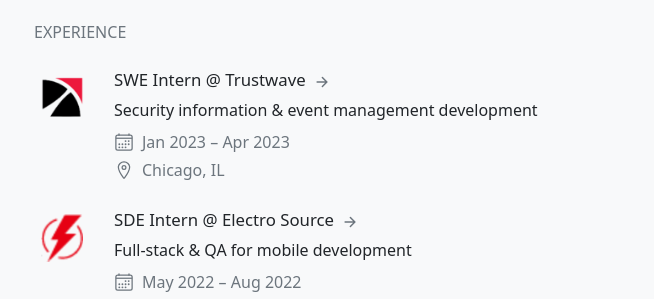
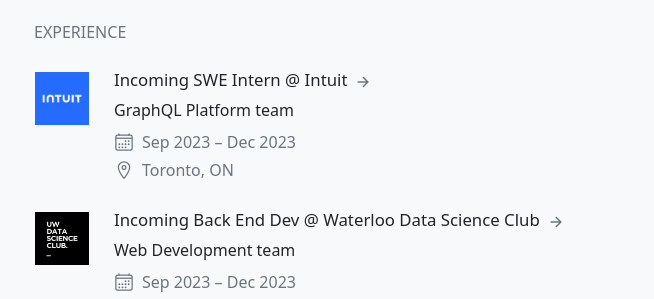
Before and after one commit to rohanxminocha/rohanxminocha.github.io, a React (Create React App) app: page / in a window 1280 px wide. Shown: the part 634-933 px from the top of the page, without its empty margins (298-952 px from the left). Built offline with nearby package versions, Linux system fonts and the light colour scheme.

Commit message:
Add files via upload

```diff
--- a/src/App.js
+++ b/src/App.js
@@ -1,7 +1,7 @@
 /* eslint-disable react/jsx-no-comment-textnodes */
 /* eslint-disable jsx-a11y/iframe-has-title */
 /* eslint-disable jsx-a11y/alt-text */
-import { React } from "react";
+import React from "react";
 import { Col, Container, Row, Stack } from "react-bootstrap";
 import { IconContext } from "react-icons";
 import {
@@ -23,8 +23,6 @@ const dateOptions = {
     year: "numeric",
 };
 
-const resumeLink = "files/resume.pdf";
-
 const dataLinks = [
     {
         text: "Email",
@@ -45,11 +43,39 @@ const dataLinks = [
 
 const dataExperience = [
     {
-        company: "Trustwave",
-        team: "Security information & event management",
+        company: "Intuit",
+        team: "GraphQL Platform team",
         title: "Software Engineer Intern",
         titleShort: "SWE Intern",
-        description: "Security information & event management development",
+        description: "GraphQL Platform team",
+        location: "Toronto, ON",
+        start: new Date("September 5, 2023"),
+        end: new Date("December 22, 2023"),
+        logo: "logo_intuit.png",
+        logoScale: 0.95,
+        link: "https://www.intuit.com/ca/",
+        skills: "Java, Spring Boot, Jenkins, Docker, Kubernetes, Argo CD, AWS",
+    },
+    {
+        company: "Waterloo Data Science Club",
+        team: "Web Development team",
+        title: "Back End Developer",
+        titleShort: "Back End Dev",
+        description: "Web Development team",
+        location: "Waterloo, ON",
+        start: new Date("September 5, 2023"),
+        end: new Date("December 22, 2023"),
+        logo: "logo_uwdsc.png",
+        logoScale: 0.95,
+        link: "https://www.uwdatascience.ca/",
+        skills: "Next.js, Tailwind CSS, Firebase",
+    },
+    {
+        company: "Trustwave",
+        team: "Platform and Analytics team",
+        title: "Software Engineer Intern",
+        titleShort: "SWE Intern",
+        description: "Platform and Analytics team",
         location: "Chicago, IL",
         start: new Date("January 9, 2023"),
         end: new Date("April 28, 2023"),
```
Also changed, not shown: public/imgs/logo_uwdsc.png (added), 1 other file (tests, documents, lock files or other folders).
